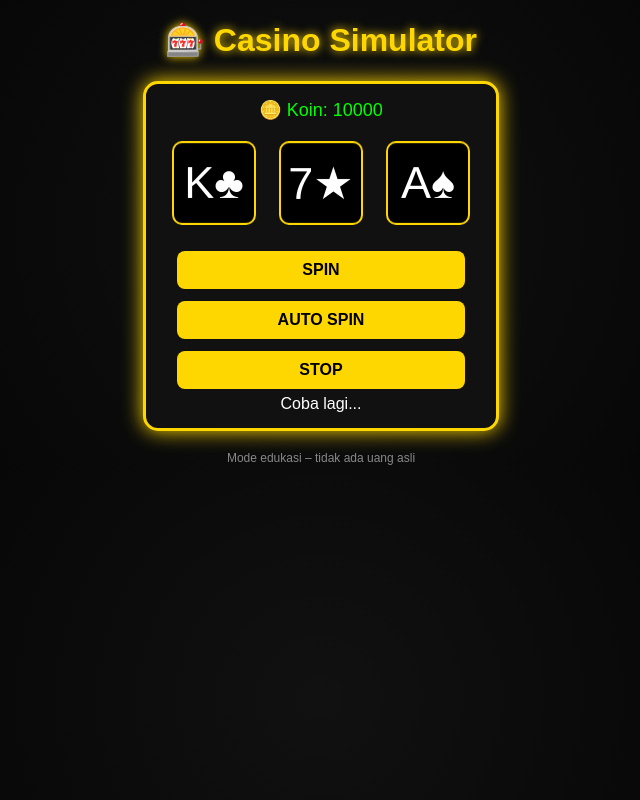
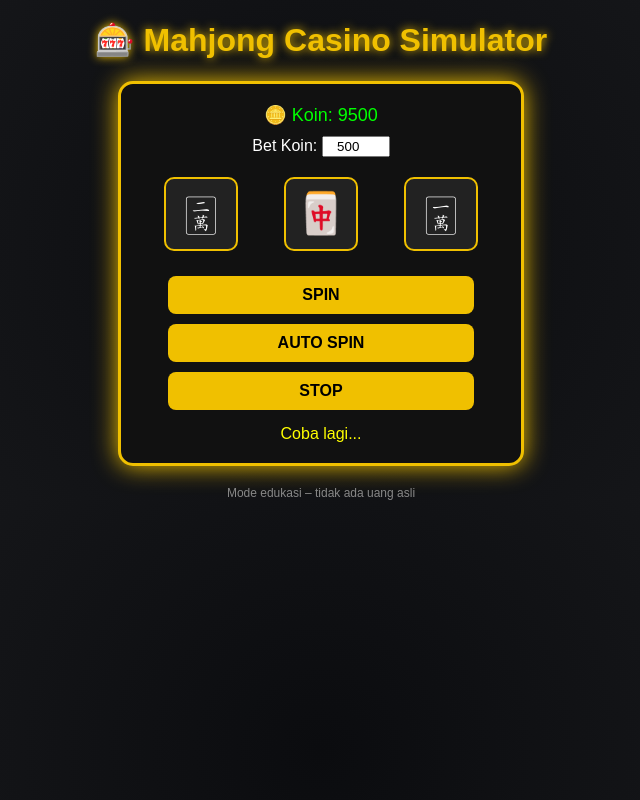
Before and after one commit to d400250014-collab/slot-main, a plain HTML site: page index.html in a window 1280 px wide. Both pictures are taken after a click on the button "AUTO SPIN". Shown: the whole page, without its empty margins (319-959 px from the left). Drawn offline with Linux system fonts and the light colour scheme.

Commit message:
final
Updated the casino simulator to a Mahjong theme with new symbols, adjusted styles for better aesthetics, and refined the game logic for winning conditions.

```diff
--- a/index.html
+++ b/index.html
@@ -3,25 +3,25 @@
 <head>
 <meta charset="UTF-8">
 <meta name="viewport" content="width=device-width, initial-scale=1.0">
-<title>Casino Simulator Edukasi</title>
+<title>🎰 Mahjong Casino Simulator Edukasi</title>
 
 <style>
 body{
   margin:0;
-    background:radial-gradient(circle,#111,#000);
+  font-family:Arial;
+  background: radial-gradient(circle,#0b0c0f,#1b1c1f);
   color:#fff;
-    font-family:Arial;
   text-align:center;
 }
-h1{color:gold;text-shadow:0 0 10px gold;}
+h1{color:#f0c000;text-shadow:0 0 10px #f0c000;}
 .slot-box{
   margin:20px auto;
-    width:320px;
+  width:360px;
   background:#111;
-    border:3px solid gold;
+  border:3px solid #f0c000;
   border-radius:15px;
-    padding:15px;
-    box-shadow:0 0 20px gold;
+  padding:20px;
+  box-shadow:0 0 25px #f0c000;
 }
 .reels{
   display:flex;
@@ -29,111 +29,131 @@ h1{color:gold;text-shadow:0 0 10px gold;}
   margin:20px 0;
 }
 .reel{
-    width:80px;height:80px;
-    background:#000;
-    border:2px solid gold;
+  width:70px; height:70px;
+  background:#222;
+  border:2px solid #f0c000;
   border-radius:10px;
-    font-size:45px;
+  font-size:40px;
   display:flex;
   align-items:center;
   justify-content:center;
-    animation:spin 0.5s infinite;
-}
-@keyframes spin{
-    0%{transform:rotateX(0deg)}
-    100%{transform:rotateX(360deg)}
+  transition: transform 0.4s;
 }
 button{
-    width:90%;
-    margin:6px;
+  width:85%;
+  margin:5px;
   padding:10px;
   font-size:16px;
   border:none;
   border-radius:8px;
-    background:gold;
+  background:#f0c000;
   color:#000;
   font-weight:bold;
 }
 button:active{transform:scale(0.95);}
 .balance{color:#0f0;font-size:18px;}
+label{display:block;margin:10px 0;}
+input{width:60px;text-align:center;}
+.msg{margin-top:10px;font-size:16px;color:#ff0;}
 .footer{font-size:12px;color:#888;margin-top:10px;}
 </style>
 </head>
-
 <body>
 
-<h1>🎰 Casino Simulator</h1>
+<h1>🎰 Mahjong Casino Simulator</h1>
 <div class="slot-box">
   <div class="balance">🪙 Koin: <span id="bal">10000</span></div>
 
+  <label>Bet Koin: <input type="number" id="bet" value="500" min="100" step="100"></label>
+
   <div class="reels">
-<div class="reel" id="r1">🃏</div>
-<div class="reel" id="r2">🃏</div>
-<div class="reel" id="r3">🃏</div>
+    <div class="reel" id="r1">🀄</div>
+    <div class="reel" id="r2">🀄</div>
+    <div class="reel" id="r3">🀄</div>
   </div>
 
   <button onclick="spin()">SPIN</button>
   <button onclick="autoStart()">AUTO SPIN</button>
   <button onclick="autoStop()">STOP</button>
 
-<div id="msg"></div>
+  <div class="msg" id="msg">Selamat bermain!</div>
 </div>
 
 <div class="footer">Mode edukasi – tidak ada uang asli</div>
 
+<!-- Suara -->
 <audio id="spinSound" src="https://assets.mixkit.co/sfx/preview/mixkit-arcade-game-jump-coin-216.wav"></audio>
 <audio id="winSound" src="https://assets.mixkit.co/sfx/preview/mixkit-winning-chimes-2015.wav"></audio>
+<audio id="jackpotSound" src="https://assets.mixkit.co/sfx/preview/mixkit-arcade-retro-game-over-213.wav"></audio>
 
 <script>
-let symbols = ["A♠","K♣","Q♥","J♦","7★","🃏"];
+let symbols = ["🀄","🀅","🀆","🀇","🀈","🀉"]; // tile mahjong
+let multipliers = [1,2,3,5]; // x1, x2, x3, x5
 let balance = 10000;
-let bet = 500;
-let winRate = 0.6; // 60% win chance (bisa diubah)
+let winRate = 0.6; // 60% chance menang
 let auto;
+const r1=document.getElementById('r1');
+const r2=document.getElementById('r2');
+const r3=document.getElementById('r3');
 
-function rand(){
- return symbols[Math.floor(Math.random()*symbols.length)];
-}
+function rand(arr){ return arr[Math.floor(Math.random()*arr.length)]; }
 
 function spin(){
- if(balance < bet){msg("Koin habis!"); return;}
+  let bet = parseInt(document.getElementById('bet').value);
+  if(balance<bet){msg("Koin habis!"); return;}
   balance -= bet;
+
   document.getElementById("spinSound").play();
 
- let win = Math.random() < winRate;
+  let win = Math.random()<winRate;
+  let jackpot=false;
 
+  let s1=rand(symbols), s2=rand(symbols), s3=rand(symbols);
   if(win){
-   let s = rand();
-   setReel(s,s,s);
-   let prize = bet*3;
+    // Kalau menang, bisa jackpot acak
+    jackpot = Math.random()<0.1; // 10% chance jackpot
+    let multiplier = rand(multipliers);
+    if(jackpot){
+      s1=s2=s3="🀄"; // simbol jackpot
+      multiplier = 5;
+    } else {
+      // Bisa tiga simbol sama untuk menang
+      s1=s2=s3=rand(symbols);
+    }
+    setReel(s1,s2,s3);
+    let prize = bet*multiplier;
     balance += prize;
     document.getElementById("winSound").play();
-   msg("MENANG +"+prize+" 🪙");
- }else{
-   setReel(rand(),rand(),rand());
+    if(jackpot){
+      document.getElementById("jackpotSound").play();
+      msg("🎉 JACKPOT! x"+multiplier+" MENANG +"+prize+" 🪙");
+    } else {
+      msg("🎉 MENANG x"+multiplier+" +"+prize+" 🪙");
+    }
+  } else{
+    setReel(s1,s2,s3);
     msg("Coba lagi...");
   }
   update();
 }
 
 function setReel(a,b,c){
+  r1.style.transform="rotateX(360deg)";
+  r2.style.transform="rotateX(360deg)";
+  r3.style.transform="rotateX(360deg)";
+  setTimeout(()=>{
     r1.innerText=a; r2.innerText=b; r3.innerText=c;
+    r1.style.transform="rotateX(0deg)";
+    r2.style.transform="rotateX(0deg)";
+    r3.style.transform="rotateX(0deg)";
+  },300);
 }
 
-function update(){
- document.getElementById("bal").innerText = balance;
-}
+function update(){ document.getElementById("bal").innerText = balance; }
+function msg(t){ document.getElementById("msg").innerText=t; }
 
-function msg(t){
- document.getElementById("msg").innerText=t;
-}
-
-function autoStart(){
- auto = setInterval(spin,900);
-}
-function autoStop(){
- clearInterval(auto);
-}
+function autoStart(){ auto=setInterval(spin,1000); msg("Auto spin ON..."); }
+function autoStop(){ clearInterval(auto); msg("Auto spin OFF"); }
 </script>
 
 </body>
```
Lines whose indentation alone changed are shown as unchanged.
